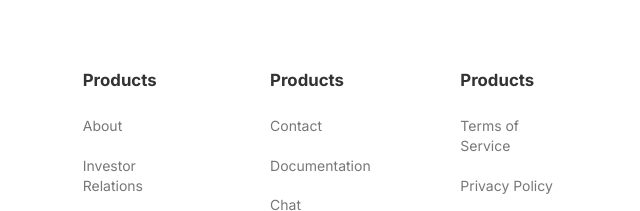
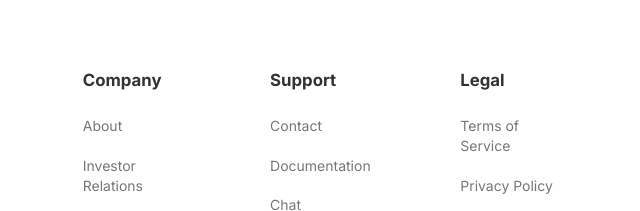
Before and after one commit to VT1587/StudySync.com, a plain HTML site: page index.html in a window 1280 px wide. Shown: the part 2611-2822 px from the top of the page, 618-1258 px from the left. Drawn offline with Linux system fonts and the light colour scheme.

Commit message:
Update index.html

```diff
--- a/index.html
+++ b/index.html
@@ -348,7 +348,7 @@
 
                 <div class="footer-grid-column">
                     <div class="footer-grid-heading">
-                        Products
+                        Company
                     </div>
                     <ul class="footer-links-list">
                         <li>
@@ -373,7 +373,7 @@
 
                 <div class="footer-grid-column">
                     <div class="footer-grid-heading">
-                        Products
+                        Support
                     </div>
                     <ul class="footer-links-list">
                         <li>
@@ -395,7 +395,7 @@
 
                 <div class="footer-grid-column">
                     <div class="footer-grid-heading">
-                        Products
+                        Legal
                     </div>
                     <ul class="footer-links-list">
                         <li>
```
